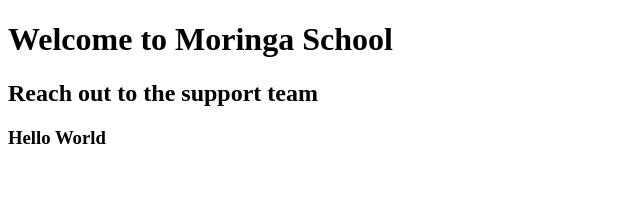
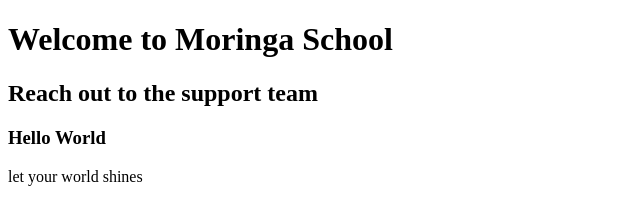
Before and after one commit to Adelice/Catchup-session, a plain HTML site: page index.html in a window 1280 px wide. Shown: the whole page, without its empty margins (0-640 px from the left). Drawn offline with Linux system fonts and the light colour scheme.

Commit message:
added a paragraph

```diff
--- a/index.html
+++ b/index.html
@@ -9,5 +9,6 @@
     <h1>Welcome to Moringa School</h1>
     <h2> Reach out to the support team </h2>
     <h3>Hello World</h3>
+    <p>let your world shines</p>
 </body>
 </html>
```
